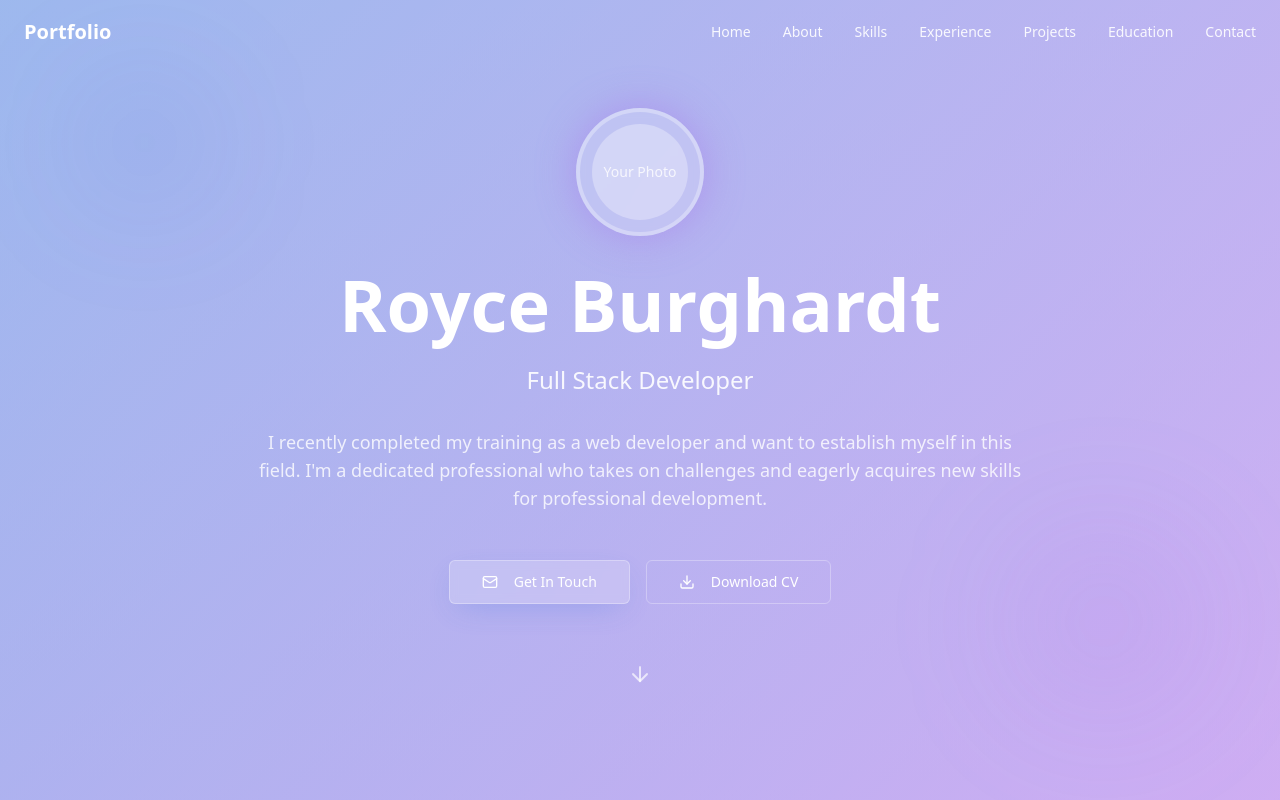
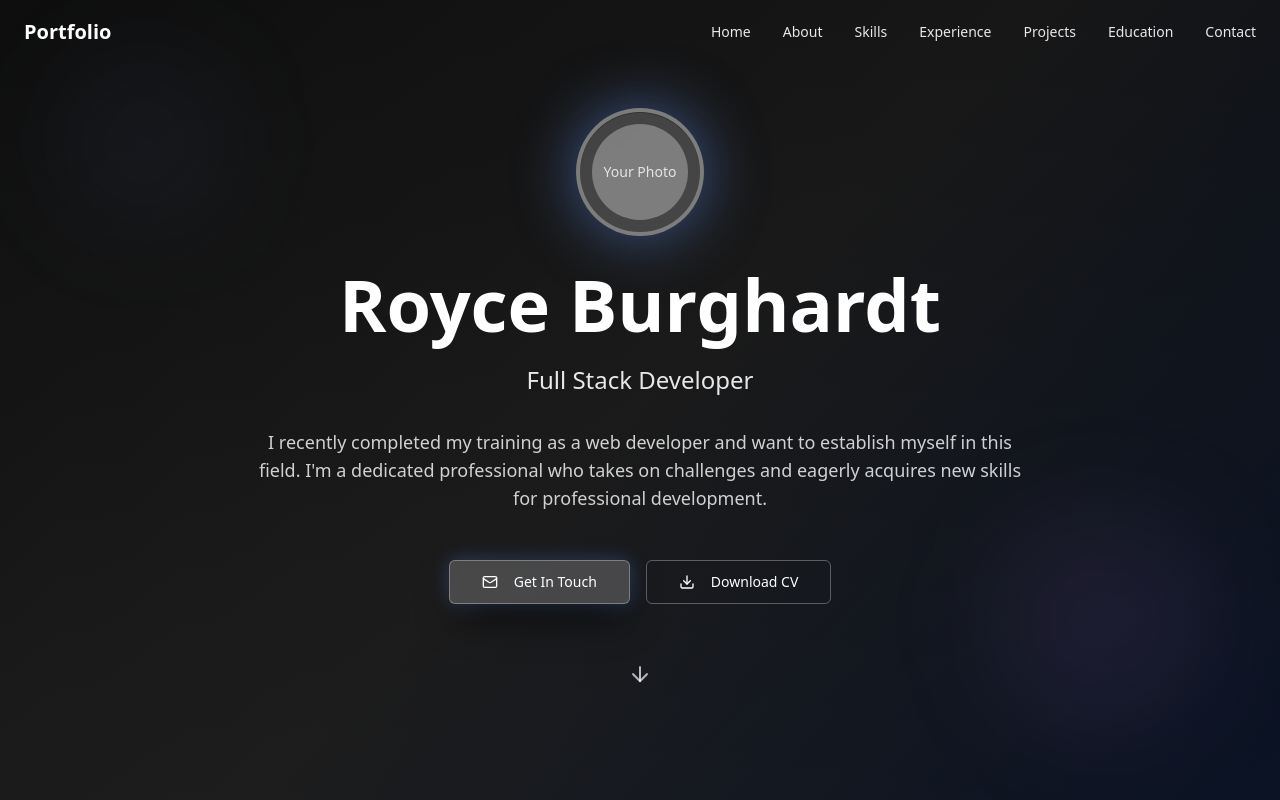
Before and after one commit to royceburghardt/credential-curation-zone, a React (Vite) app: page / in a window 1280 px wide. Shown: the top 800 px of the page. Built offline with nearby package versions, Linux system fonts and the light colour scheme.

Commit message:
Update background and text color
Set the portfolio background to glossy black and the text to white.

```diff
--- a/src/index.css
+++ b/src/index.css
@@ -8,41 +8,52 @@ All colors MUST be HSL.
 
 @layer base {
   :root {
-    --background: 0 0% 100%;
-    --foreground: 222.2 84% 4.9%;
+    --background: 0 0% 5%;
+    --foreground: 0 0% 98%;
 
-    --card: 0 0% 100%;
-    --card-foreground: 222.2 84% 4.9%;
+    --card: 0 0% 8%;
+    --card-foreground: 0 0% 98%;
 
-    --popover: 0 0% 100%;
-    --popover-foreground: 222.2 84% 4.9%;
+    --popover: 0 0% 8%;
+    --popover-foreground: 0 0% 98%;
 
-    --primary: 220 70% 55%;
-    --primary-foreground: 0 0% 98%;
-    --primary-glow: 210 80% 70%;
+    --primary: 220 100% 70%;
+    --primary-foreground: 0 0% 10%;
+    --primary-glow: 220 100% 80%;
 
-    --secondary: 210 40% 96.1%;
-    --secondary-foreground: 222.2 47.4% 11.2%;
+    --secondary: 0 0% 12%;
+    --secondary-foreground: 0 0% 98%;
 
-    --muted: 210 40% 96.1%;
-    --muted-foreground: 215.4 16.3% 46.9%;
+    --muted: 0 0% 15%;
+    --muted-foreground: 0 0% 65%;
 
-    --accent: 270 75% 65%;
-    --accent-foreground: 222.2 47.4% 11.2%;
+    --accent: 270 100% 75%;
+    --accent-foreground: 0 0% 10%;
 
     --destructive: 0 84.2% 60.2%;
-    --destructive-foreground: 210 40% 98%;
+    --destructive-foreground: 0 0% 98%;
 
-    --border: 214.3 31.8% 91.4%;
-    --input: 214.3 31.8% 91.4%;
-    --ring: 220 70% 55%;
+    --border: 0 0% 20%;
+    --input: 0 0% 15%;
+    --ring: 220 100% 70%;
 
-    /* Portfolio-specific design tokens */
-    --hero-gradient: linear-gradient(135deg, hsl(220 70% 55%), hsl(270 75% 65%));
-    --gradient-subtle: linear-gradient(180deg, hsl(0 0% 100%), hsl(230 60% 98%));
-    --shadow-elegant: 0 10px 30px -10px hsl(220 70% 55% / 0.3);
-    --shadow-glow: 0 0 40px hsl(270 75% 65% / 0.4);
-    --shadow-card: 0 4px 20px -4px hsl(245 58% 51% / 0.1);
+    /* Portfolio-specific design tokens for glossy black theme */
+    --hero-gradient: linear-gradient(135deg,
+      hsl(0 0% 8%),
+      hsl(0 0% 15%),
+      hsl(220 100% 10%)
+    );
+    --gradient-subtle: linear-gradient(180deg,
+      hsl(0 0% 3%),
+      hsl(0 0% 8%)
+    );
+    --shadow-elegant: 0 20px 40px -10px hsl(0 0% 0% / 0.8),
+                      0 0 20px hsl(220 100% 70% / 0.3);
+    --shadow-glow: 0 0 60px hsl(220 100% 70% / 0.5),
+                   inset 0 1px 0 hsl(0 0% 20%);
+    --shadow-card: 0 8px 32px -8px hsl(0 0% 0% / 0.6),
+                   0 0 0 1px hsl(0 0% 15%),
+                   inset 0 1px 0 hsl(0 0% 20%);
 
     /* Animation tokens */
     --transition-smooth: all 0.3s cubic-bezier(0.4, 0, 0.2, 1);
@@ -50,21 +61,14 @@ All colors MUST be HSL.
 
     --radius: 0.5rem;
 
-    --sidebar-background: 0 0% 98%;
-
-    --sidebar-foreground: 240 5.3% 26.1%;
-
-    --sidebar-primary: 240 5.9% 10%;
-
-    --sidebar-primary-foreground: 0 0% 98%;
-
-    --sidebar-accent: 240 4.8% 95.9%;
-
-    --sidebar-accent-foreground: 240 5.9% 10%;
-
-    --sidebar-border: 220 13% 91%;
-
-    --sidebar-ring: 217.2 91.2% 59.8%;
+    --sidebar-background: 0 0% 8%;
+    --sidebar-foreground: 0 0% 98%;
+    --sidebar-primary: 220 100% 70%;
+    --sidebar-primary-foreground: 0 0% 10%;
+    --sidebar-accent: 0 0% 12%;
+    --sidebar-accent-foreground: 0 0% 98%;
+    --sidebar-border: 0 0% 20%;
+    --sidebar-ring: 220 100% 70%;
   }
 
   .dark {
@@ -113,5 +117,11 @@ All colors MUST be HSL.
 
   body {
     @apply bg-background text-foreground;
+    background: linear-gradient(135deg,
+      hsl(0 0% 3%) 0%,
+      hsl(0 0% 8%) 50%,
+      hsl(0 0% 5%) 100%
+    );
+    background-attachment: fixed;
   }
 }
```
